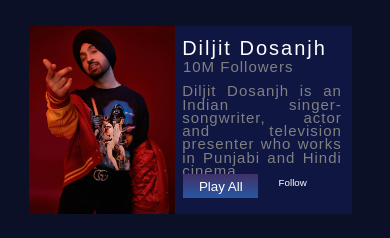
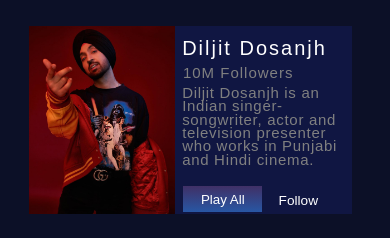
Before and after one commit to SHUBHAM-HOTA/music.player, a plain HTML site: page playlist.html in a window 390 px wide. Shown: the part 62-300 px from the top of the page. Drawn offline with Linux system fonts and the light colour scheme.

Commit message:
fixed responsive below 400px

```diff
--- a/assets/styles/playstyle.css
+++ b/assets/styles/playstyle.css
@@ -931,3 +931,25 @@ main {
     top: 4vw;
   }
 }
+
+@media screen and (max-width: 400px) {
+  .button {
+    top: 40vw;
+    padding: 1.5vw 4.5vw;
+    margin: 4px 2px;
+  }
+
+  .button-simple {
+    top: 42.5vw;
+    left: 25vw;
+    font-size: 3.5vw;
+  }
+  .followers {
+    top: 10.5vw;
+  }
+  .description {
+    top: 15.5vw;
+    text-align: unset;
+    letter-spacing: 0.7px;
+  }
+}
```
